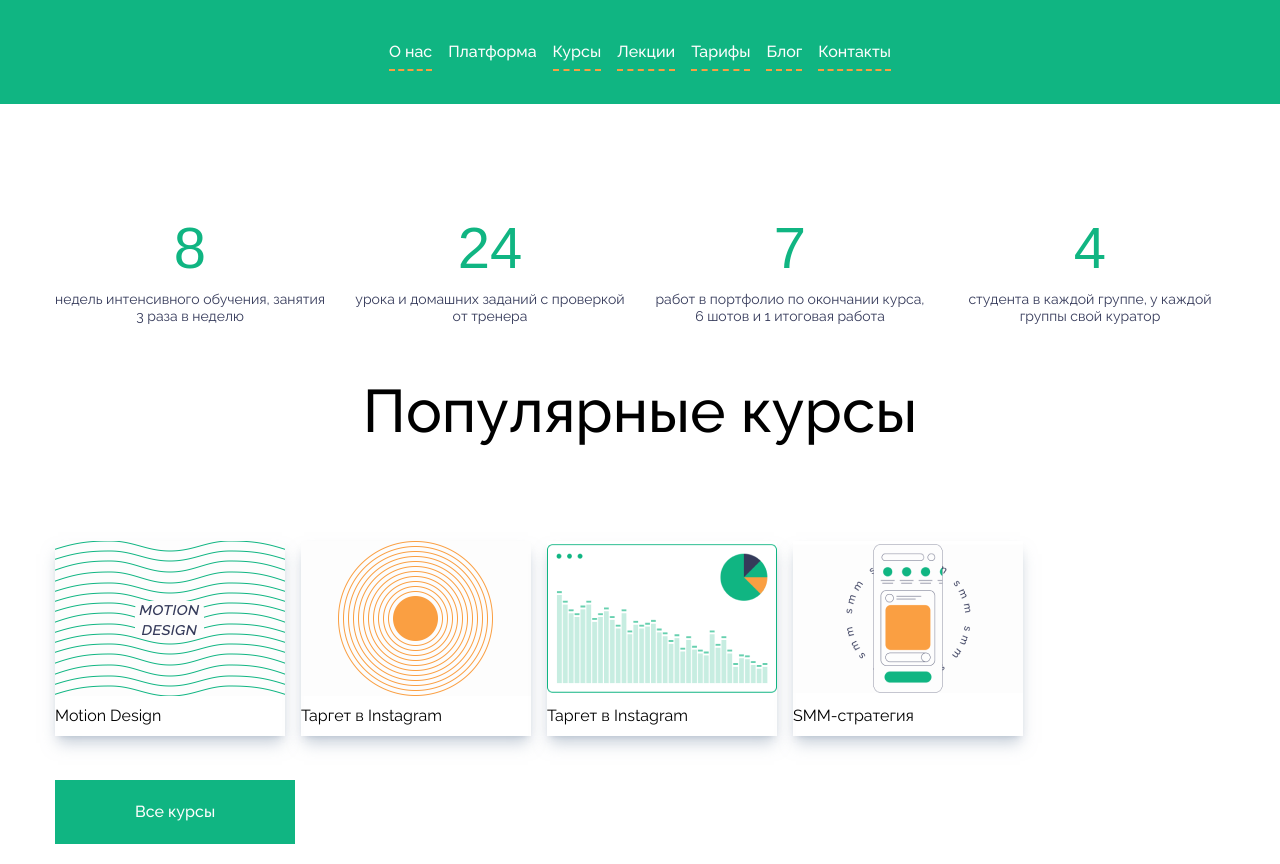
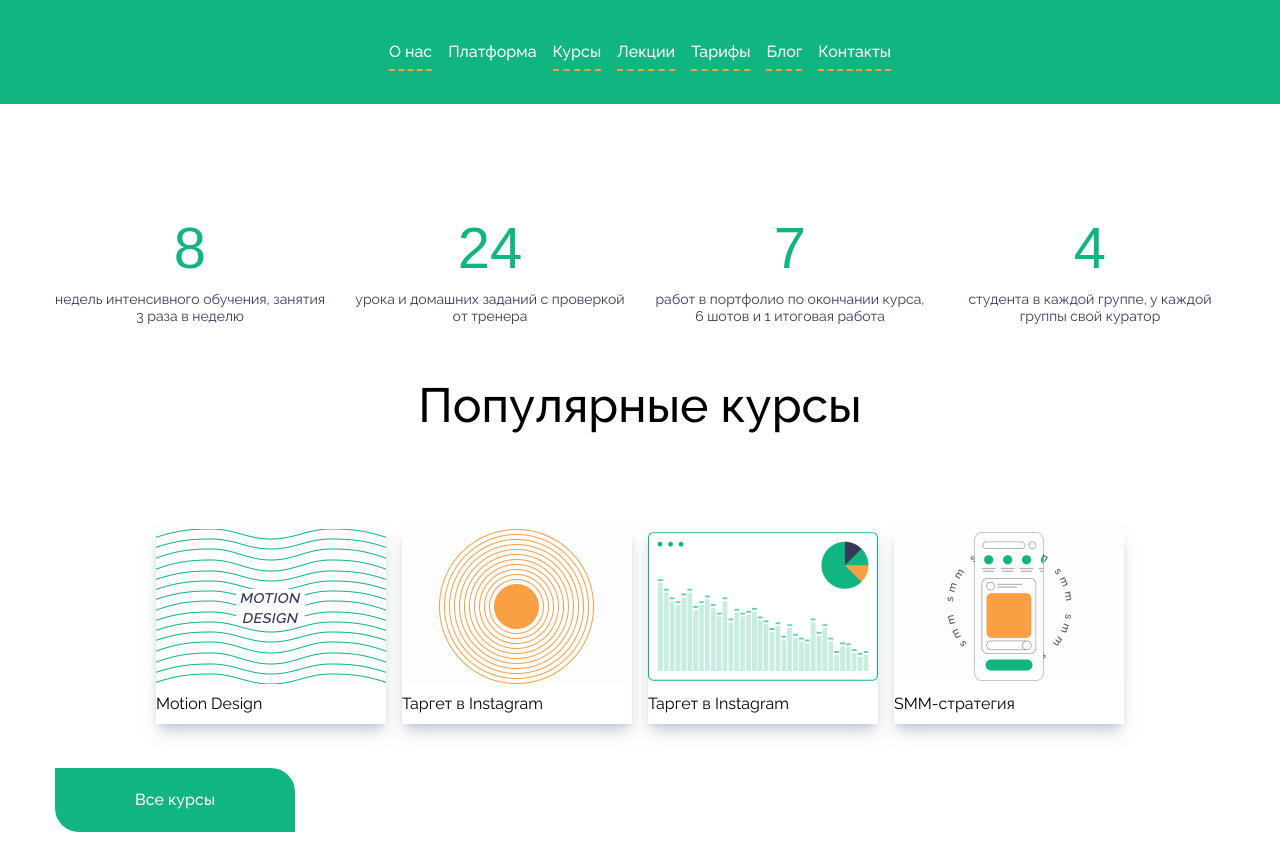
Before and after one commit to IT-LABSacademy/e-mentor, a Vue app: page / in a window 1280 px wide. Built offline with nearby package versions, Linux system fonts and the light colour scheme.

Commit message:
nothing changed 15.12.23(16:36)

```diff
--- a/src/components/TheCourses.vue
+++ b/src/components/TheCourses.vue
@@ -1,8 +1,8 @@
 <template>
     <div class="container">
-        <h1 class="text-center font-[R-500] text-6xl py-14">Популярные курсы</h1>
+        <h1 class="text-center font-[R-500] text-6xl py-14 sm:text-5xl ">Популярные курсы</h1>
 
-        <div class="image-box  flex gap-4 my-11 ">
+        <div class="image-box  flex gap-4 my-11 justify-center sm:flex flex-wrap">
             <div class="img shadow-lg shadow-slate-400/50">
                 <img src="../assets/images/pic (1).png" alt="">
                 <p class="py-2">Motion Design</p>
@@ -22,7 +22,9 @@
         </div>
 
         <div class="btns">
-            <button class="btn bg-[#10B582] py-5 px-20 justify-between text-light">Все курсы</button>
+            <button
+                class="btn flex justify-center items-center bg-[#10B582] py-5 my-8 px-20  text-light rounded-tr-3xl rounded-bl-3xl">Все
+                курсы</button>
         </div>
     </div>
 </template>
```
